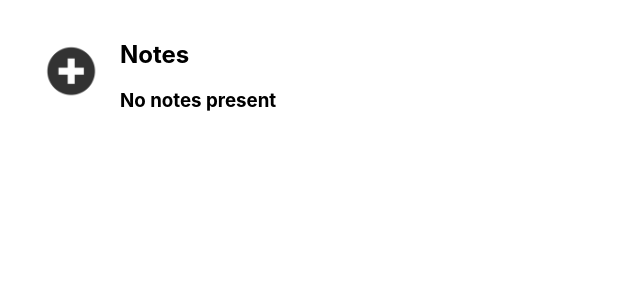
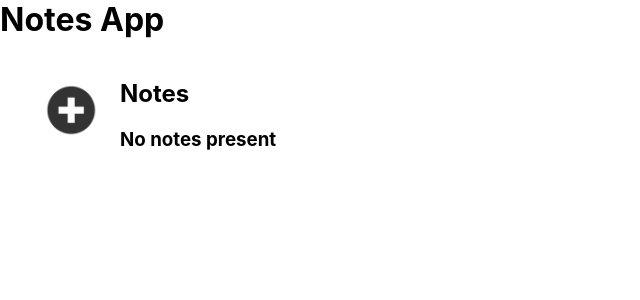
Before and after one commit to Rvp888/React-Notes-App, a React (Create React App) app: page / in a window 1280 px wide. Shown: the top 300 px of the page, without its empty margins (0-640 px from the left). Built offline with nearby package versions, Linux system fonts and the light colour scheme; the HTML template or start-up script is replaced by a standard one.

Commit message:
modify files

```diff
--- a/src/App.css
+++ b/src/App.css
@@ -1,6 +1,14 @@
 
 .App {
   height: 100vh;
+}
+
+.App_title {
+
+}
+
+.App_cont {
+  height: 90%;
   display: flex;
   gap: 20px;
   padding: 40px;
--- a/src/App.js
+++ b/src/App.js
@@ -43,8 +43,11 @@ function App() {
 
   return (
     <div className="App">
-      <SideBar addNote={addNote} />
-      <NoteContainer notes={notes} updateText={updateText} deleteNote={deleteNote} />
+      <h1 className="App_title" >Notes App</h1>
+      <div className="App_cont" >
+        <SideBar addNote={addNote} />
+        <NoteContainer notes={notes} updateText={updateText} deleteNote={deleteNote} />
+      </div>
     </div>
   );
 }
--- a/src/Components/Note/Note.css
+++ b/src/Components/Note/Note.css
@@ -3,7 +3,7 @@
 .note {
     padding: 25px;
     height: 280px;
-    width: 260px;
+    width: 250px;
     display: flex;
     flex-direction: column;
     background-color: blueviolet;
--- a/src/Components/Note/Note.js
+++ b/src/Components/Note/Note.js
@@ -27,10 +27,16 @@ export default function Note(props) {
 
   }
 
+  function handleText(text, id) {
+    setTimeout(() => {              // Debounce effect
+      props.updateText(text, id);
+    },1000);
+  }
+
 
   return (
     <div className='note' style={{backgroundColor: props.note.color}} >
-      <textarea className='note_text' defaultValue={props.note.text} onChange={(e) => props.updateText(e.target.value, props.note.id)} placeholder='Write here...' />
+      <textarea className='note_text' defaultValue={props.note.text} onChange={(e) => handleText(e.target.value, props.note.id)} placeholder='Write here...' />
       <div className='note_footer'>
         <p>{formatTime(props.note.time)}</p>
         <img src={deleteIcon} alt='DELETE' onClick={() => props.deleteNote(props.note.id)} title='Delete Note' />
--- a/src/Components/NoteContainer/NoteContainer.css
+++ b/src/Components/NoteContainer/NoteContainer.css
@@ -8,7 +8,7 @@
 }
 
 .note-container_notes {
-    height: 90%;
+    height: 100%;
     display: flex;
     flex-wrap: wrap;
     gap: 20px;
```
